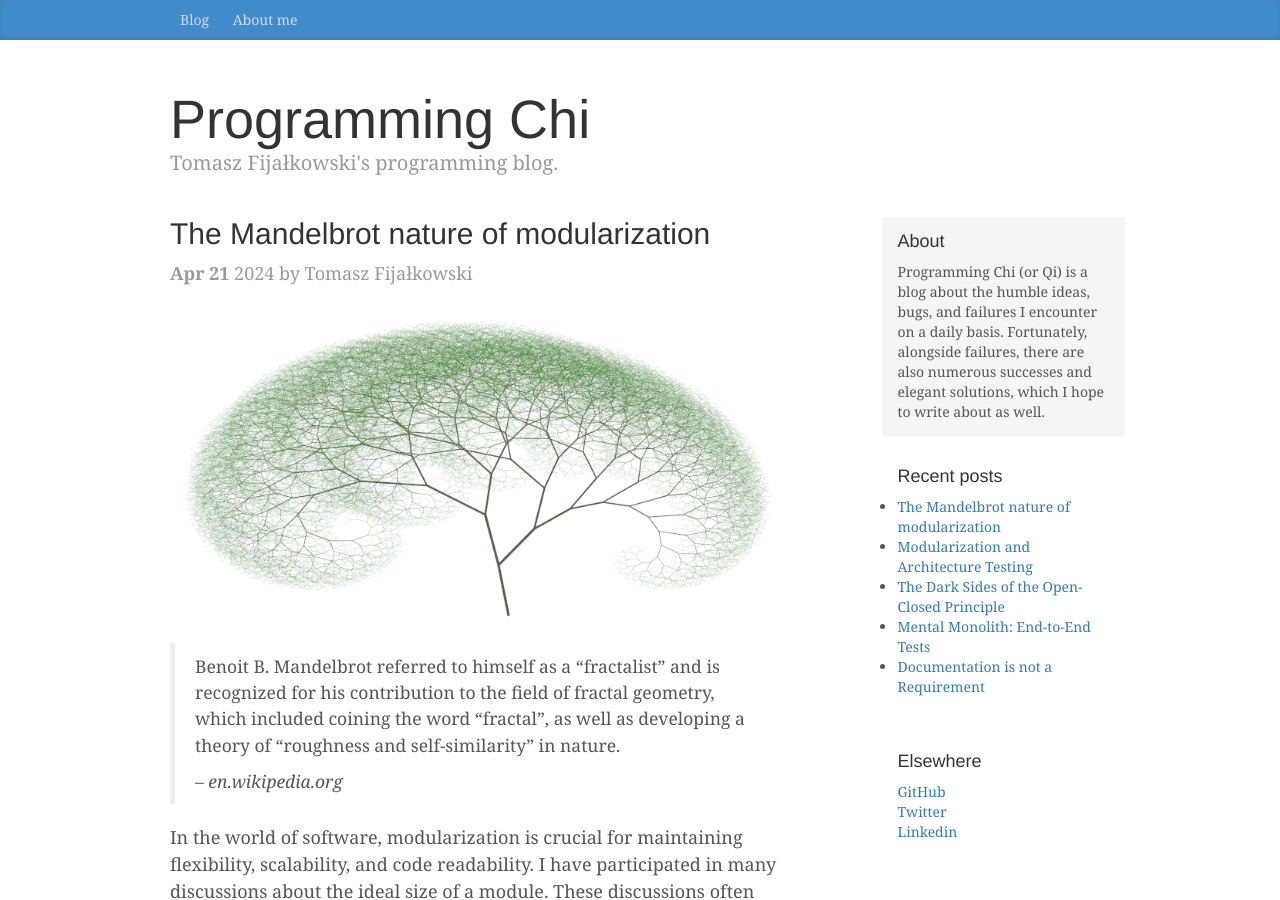
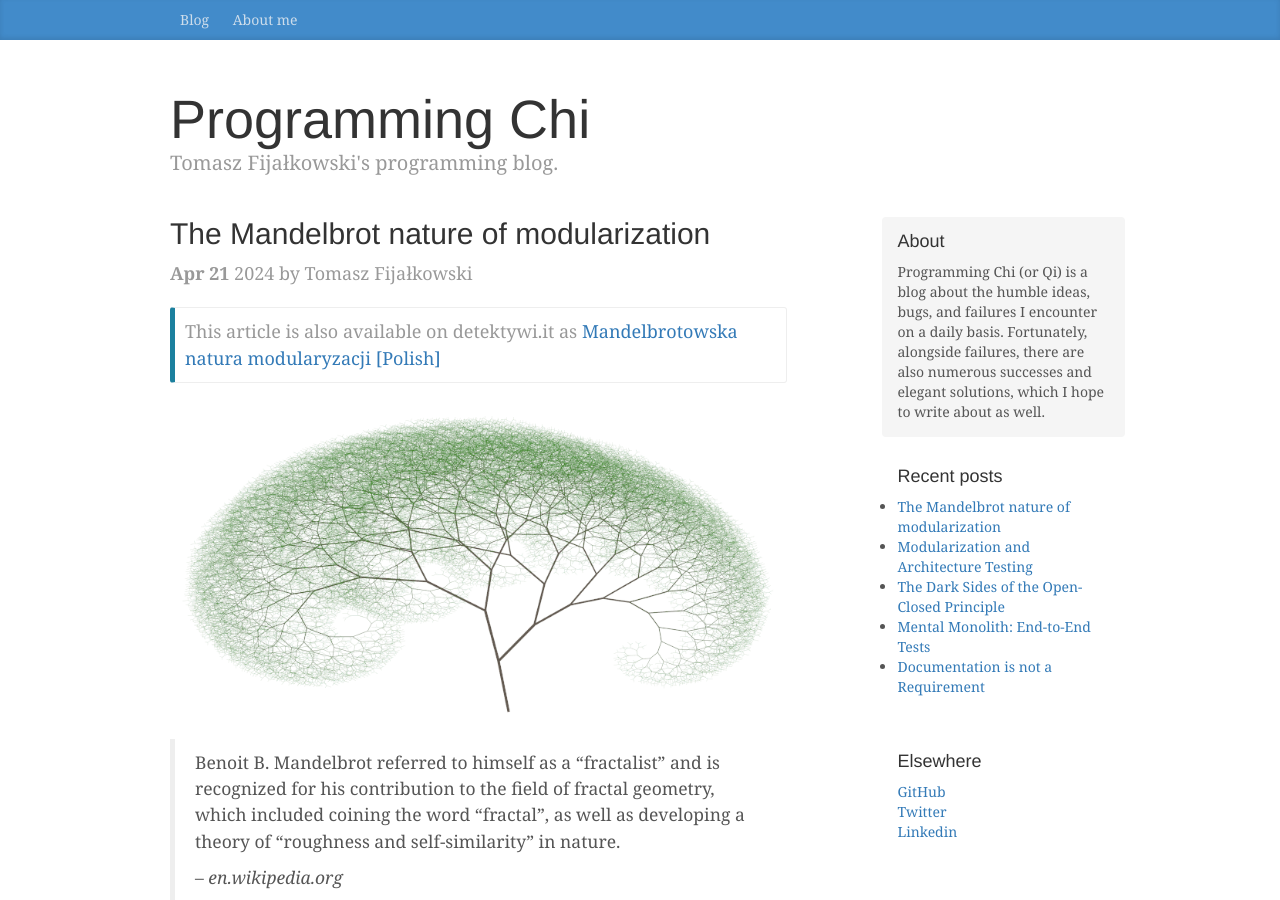
Before and after one commit to tfij/tfij.github.io, a Jekyll site: the page built from _posts/2024-04-21-The-Mandelbrot-nature-of-modularization.md, in a window 1280 px wide and 900 px high. Built offline with Jekyll 4.4.1, drawn with Linux system fonts in a browser that asks for light colours.

Commit message:
Add detektywi.it link to recent post (The Mandelbrot nature...)

```diff
--- a/_posts/2024-04-21-The-Mandelbrot-nature-of-modularization.md
+++ b/_posts/2024-04-21-The-Mandelbrot-nature-of-modularization.md
@@ -9,6 +9,10 @@ description: In the world of software, modularization is crucial for maintaining
   The truth, as always, lies somewhere in between, and in this post, I will point out how to pinpoint it.
 image: /assets/articles/2024-04-21-The-Mandelbrot-nature-of-modularization/fractal-tree.png
 image-alt: The illustration of a fractal tree
+publishedAt:
+  site: detektywi.it
+  url: https://detektywi.it/2024/04/mandelbrotowska-natura-modularyzacji/
+  title: Mandelbrotowska natura modularyzacji [Polish]
 seo:
   type: TechArticle
 ---
```
